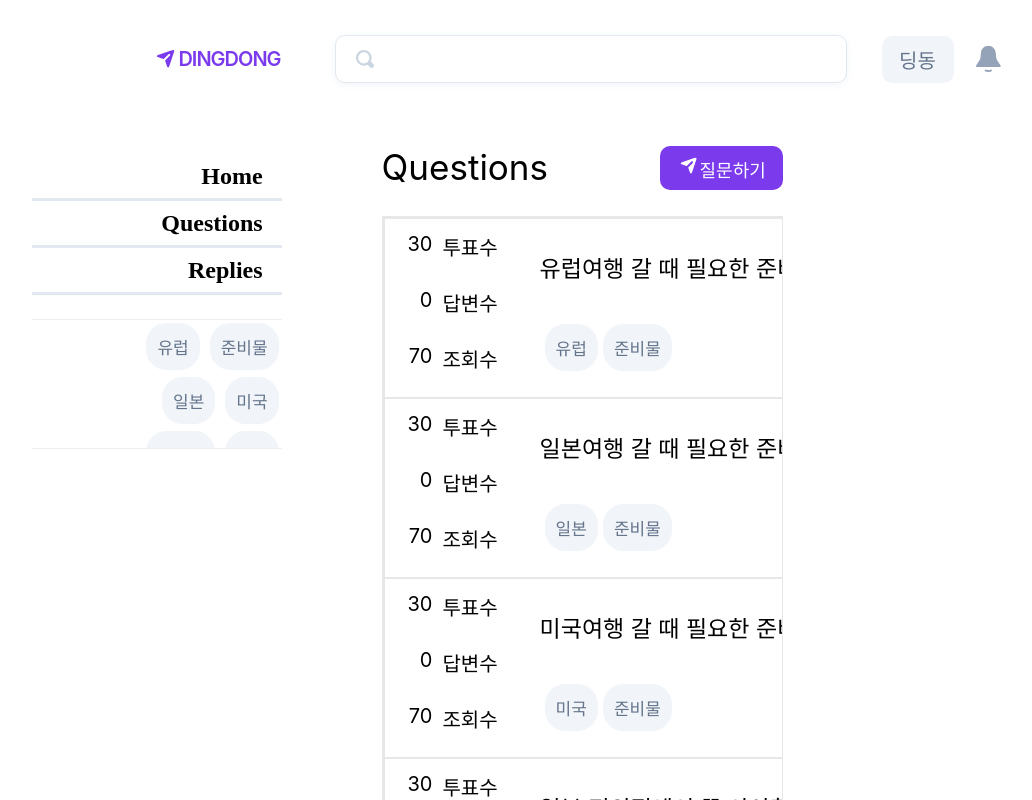
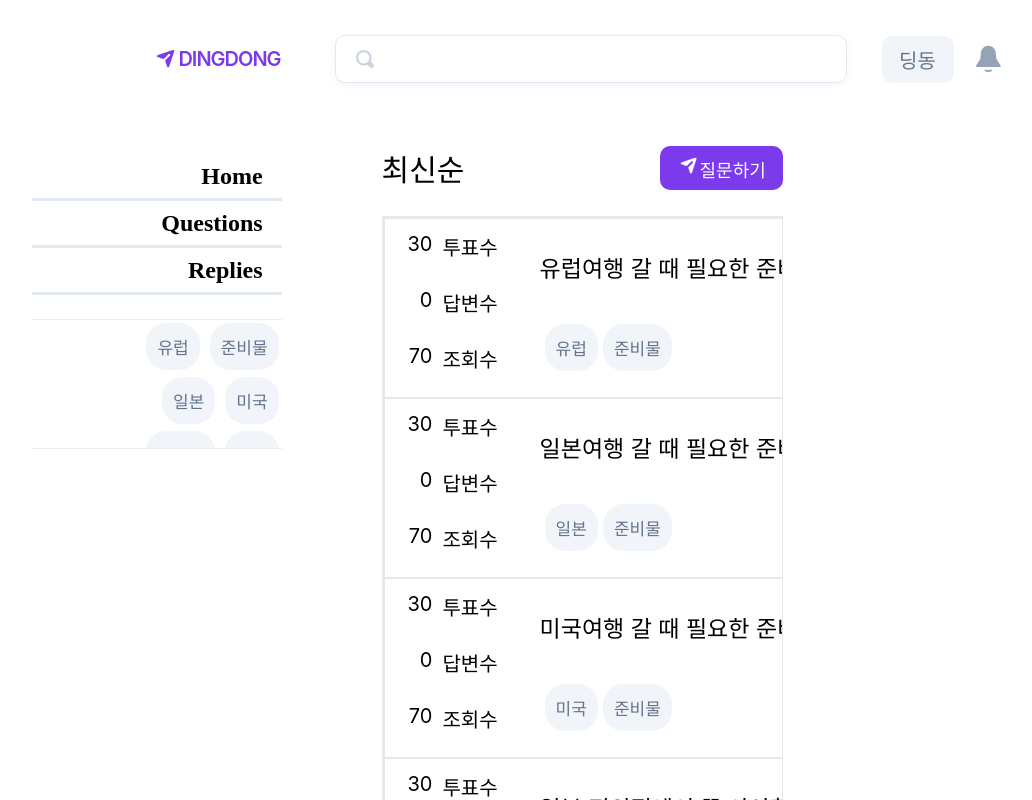
Before and after one commit to minjeong073/DingDong_T5, a React (Create React App) app: page /articles in a window 1280 px wide. Shown: the top 800 px of the page, without its empty margins (64-1096 px from the left). Built offline with nearby package versions, Linux system fonts and the light colour scheme.

Commit message:
style: "전체 레이아웃 위치수정"

```diff
--- a/src/components/List/Articles.tsx
+++ b/src/components/List/Articles.tsx
@@ -16,7 +16,7 @@ export const Articles = () => {
     return(
         <>
         <Holder>
-            <Text>Questions</Text>
+            <Text>최신순</Text>
             <Button onClick={onClickWrite}>
                 <Img src={WhiteLogo} />
                 <Span>
@@ -39,7 +39,7 @@ const Holder = styled.div`
 `;
 
 const Text = styled.div`
-  font-size: 35px;
+  font-size: 30px;
 `;
 
 const Button = styled.button`
```
